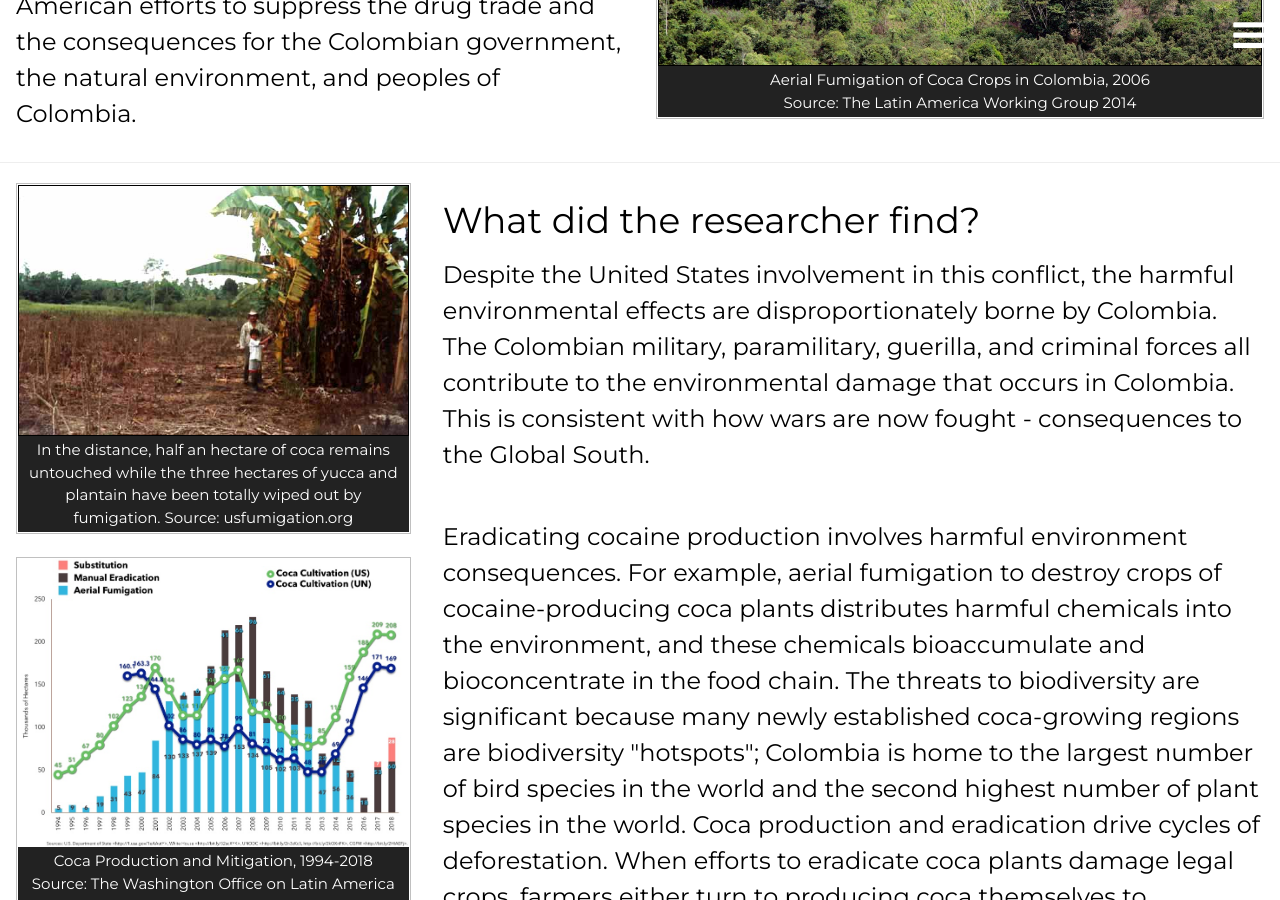
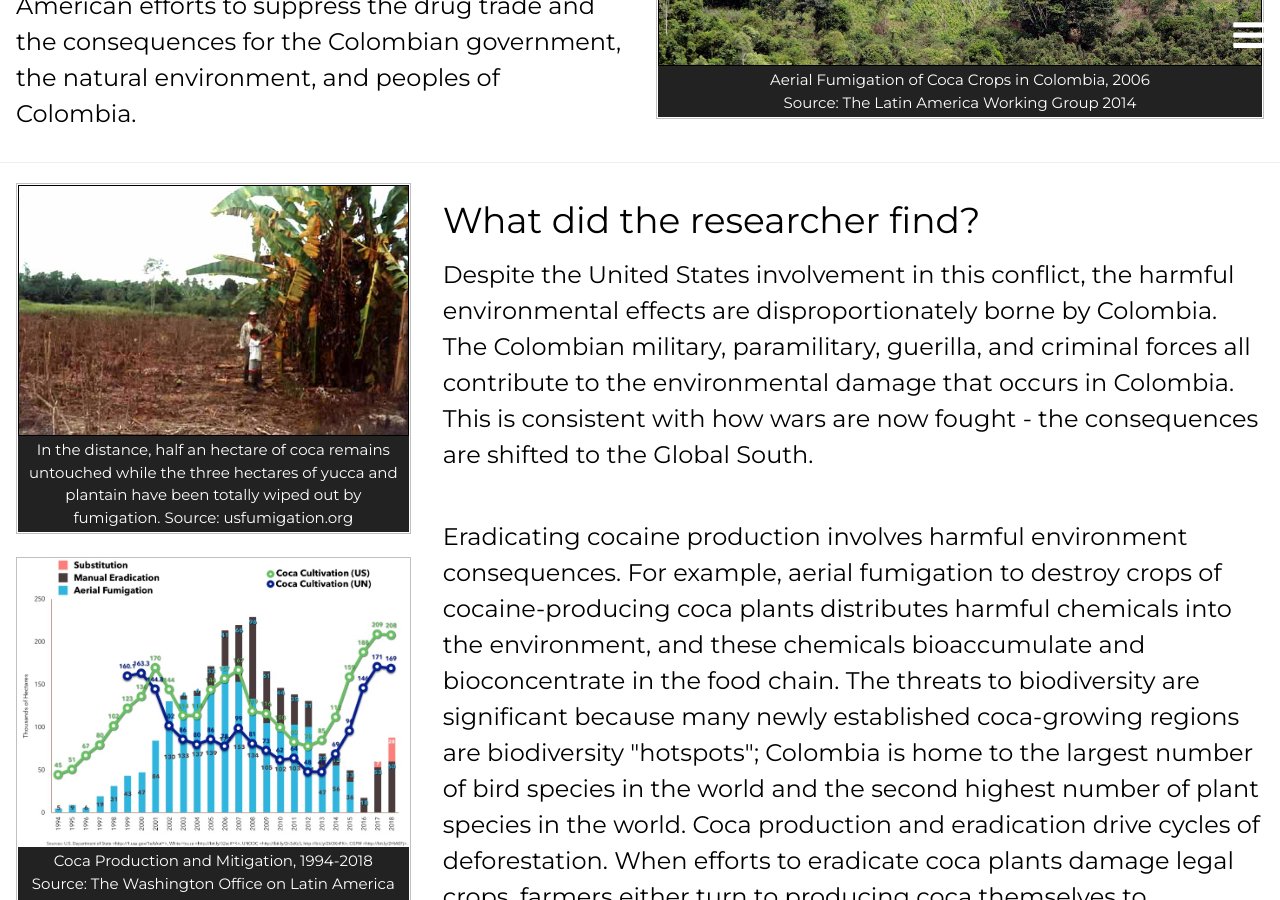
Before and after one commit to resilience1/resilience1.github.io, a Jekyll site: the page built from research/colombia.html, in a window 1280 px wide and 900 px high, scrolled down 1743 px. Built offline with Jekyll 4.4.1, drawn with Linux system fonts in a browser that asks for light colours; nearby versions of some CDN libraries.

Commit message:
Update colombia.html

```diff
--- a/research/colombia.html
+++ b/research/colombia.html
@@ -251,7 +251,7 @@ title: War on Drugs | Michael Lengefeld
 				<h2>Despite the United States involvement in this conflict, the harmful environmental effects are
 					disproportionately borne by Colombia. The Colombian military, paramilitary, guerilla, and criminal
 					   forces all contribute to the environmental damage that occurs in Colombia. This is consistent
-					   with how wars are now fought - consequences to the Global South.<br><br>
+					   with how wars are now fought - the consequences are shifted to the Global South.<br><br>
 				</h2>
 
 				<h2>Eradicating cocaine production involves harmful environment consequences. For example,
```
